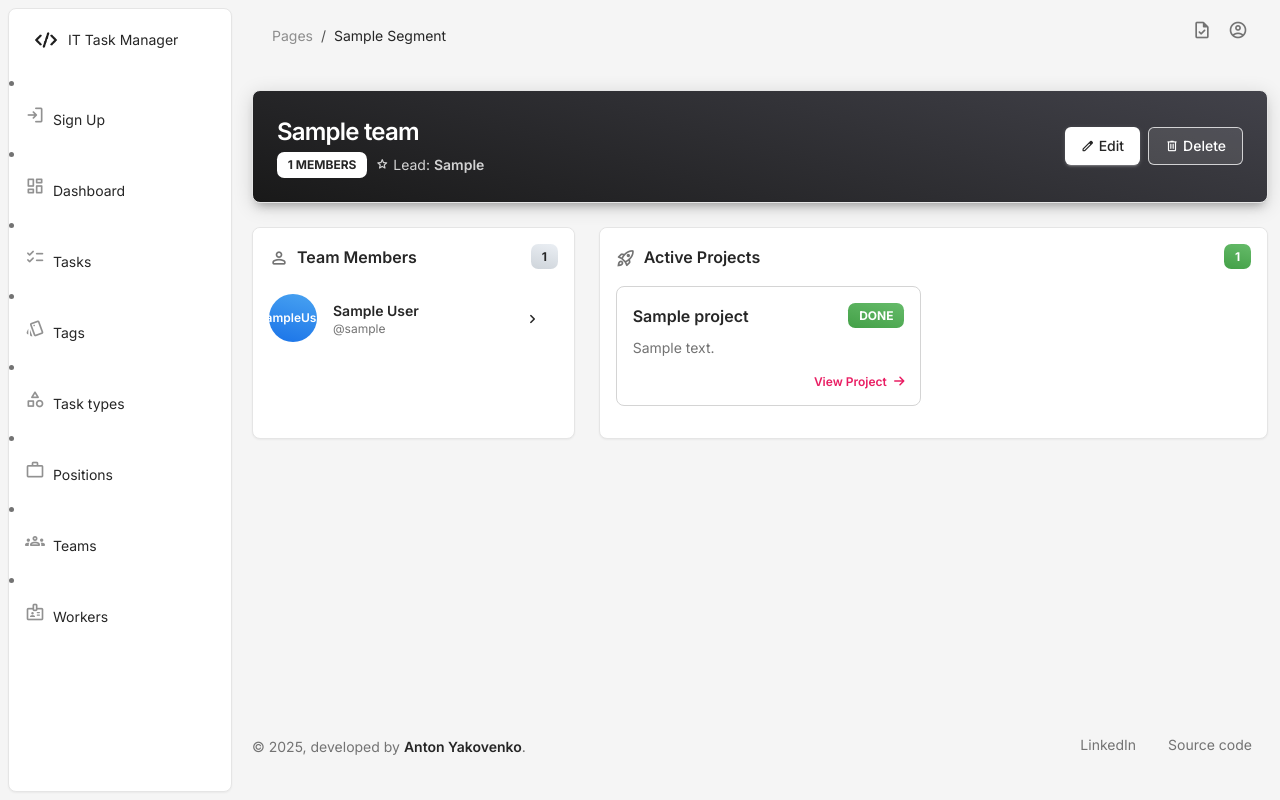
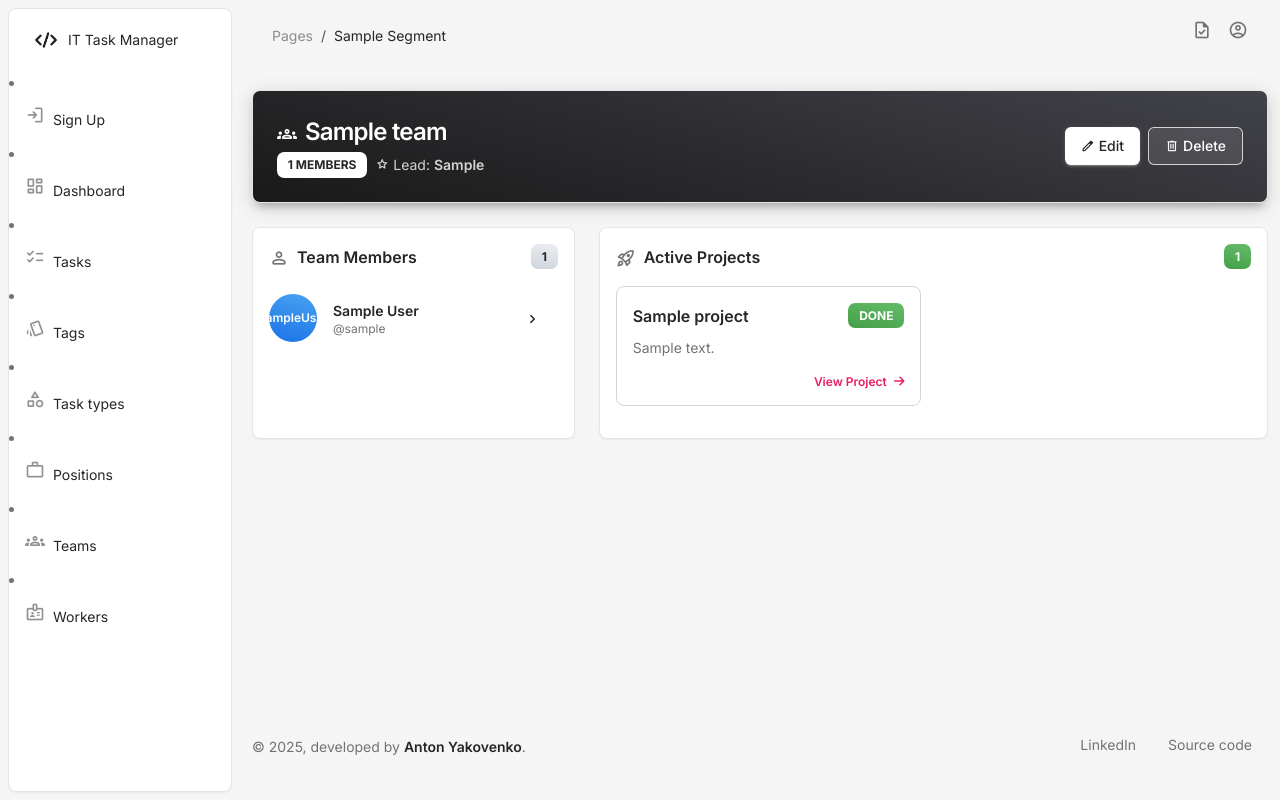
Before and after one commit to Anton924/it-company, a Django app: template templates/task_manager/team_detail.html in a window 1280 px wide. Run offline with Django 3.2, Linux system fonts and the light colour scheme; the template is opened without the code that fills it: most values are stand-ins (such as "Sample title", 1, 10 or a date in 2020); some libraries are stand-ins or nearby versions.

Commit message:
style: Add icon

```diff
--- a/templates/task_manager/team_detail.html
+++ b/templates/task_manager/team_detail.html
@@ -16,7 +16,7 @@
           <div class="d-flex align-items-center">
 
             <div class="text-white">
-              <h4 class="text-white mb-0">{{ team.name }}</h4>
+              <h4 class="text-white mb-0"><i class="material-symbols-rounded me-2 align-middle">groups</i>{{ team.name }}</h4>
               <div class="d-flex align-items-center mt-1">
                 <span class="badge bg-white text-dark me-2">
                   {{ team.workers.count }} members
```
